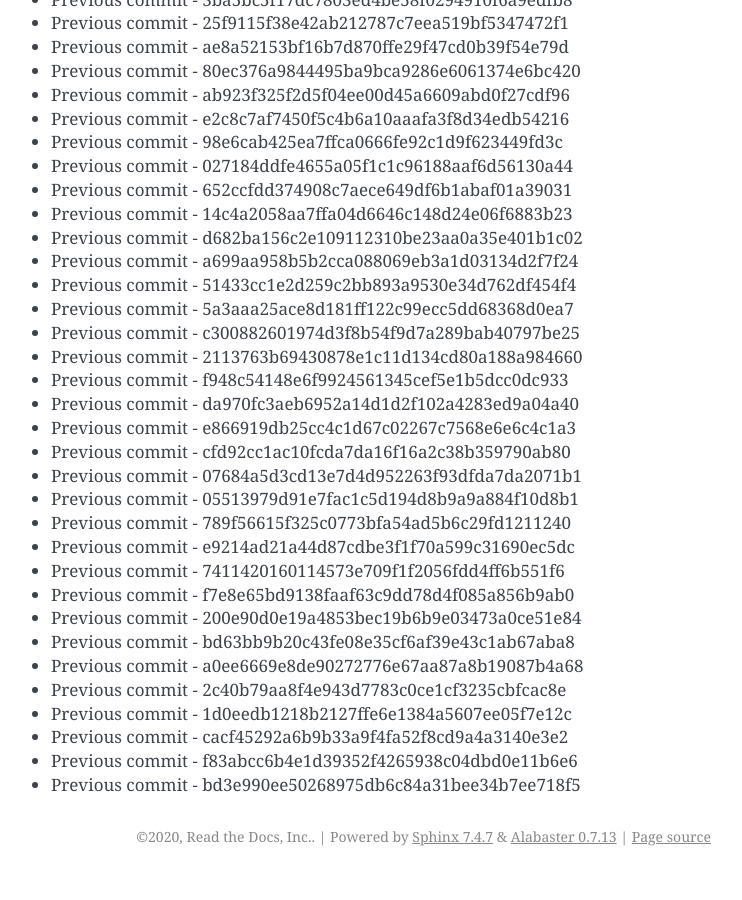
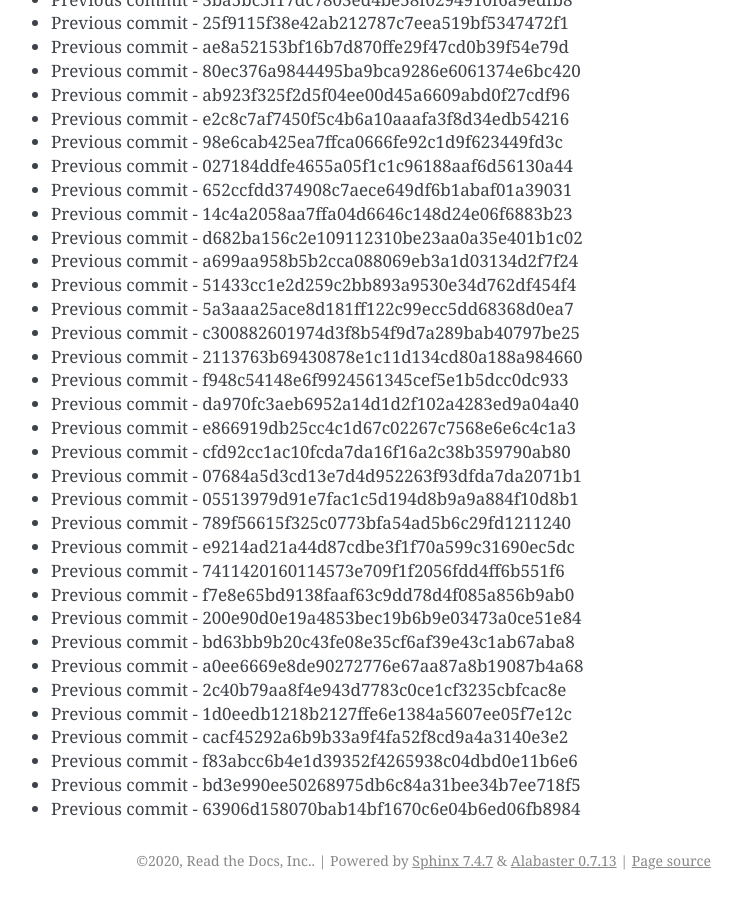
Before and after one commit to readthedocs/rtd-git-stresstest, a Sphinx documentation site: the page built from docs/updates.rst, in a window 1280 px wide and 900 px high, scrolled down 68358 px. Shown: the whole window, without its empty margins (399-1141 px from the left). Built offline with Sphinx 7.4.7, drawn with Linux system fonts in a browser that asks for light colours; before the commit the page ends 69234 px from its top, so only the background shows below that.

Commit message:
Generating commit from previous: 63906d158070bab14bf1670c6e04b6ed06fb8984

```diff
--- a/docs/updates.rst
+++ b/docs/updates.rst
@@ -2904,3 +2904,4 @@ It can be tested for any performance characteristics.
 * Previous commit - cacf45292a6b9b33a9f4fa52f8cd9a4a3140e3e2
 * Previous commit - f83abcc6b4e1d39352f4265938c04dbd0e11b6e6
 * Previous commit - bd3e990ee50268975db6c84a31bee34b7ee718f5
+* Previous commit - 63906d158070bab14bf1670c6e04b6ed06fb8984
```
